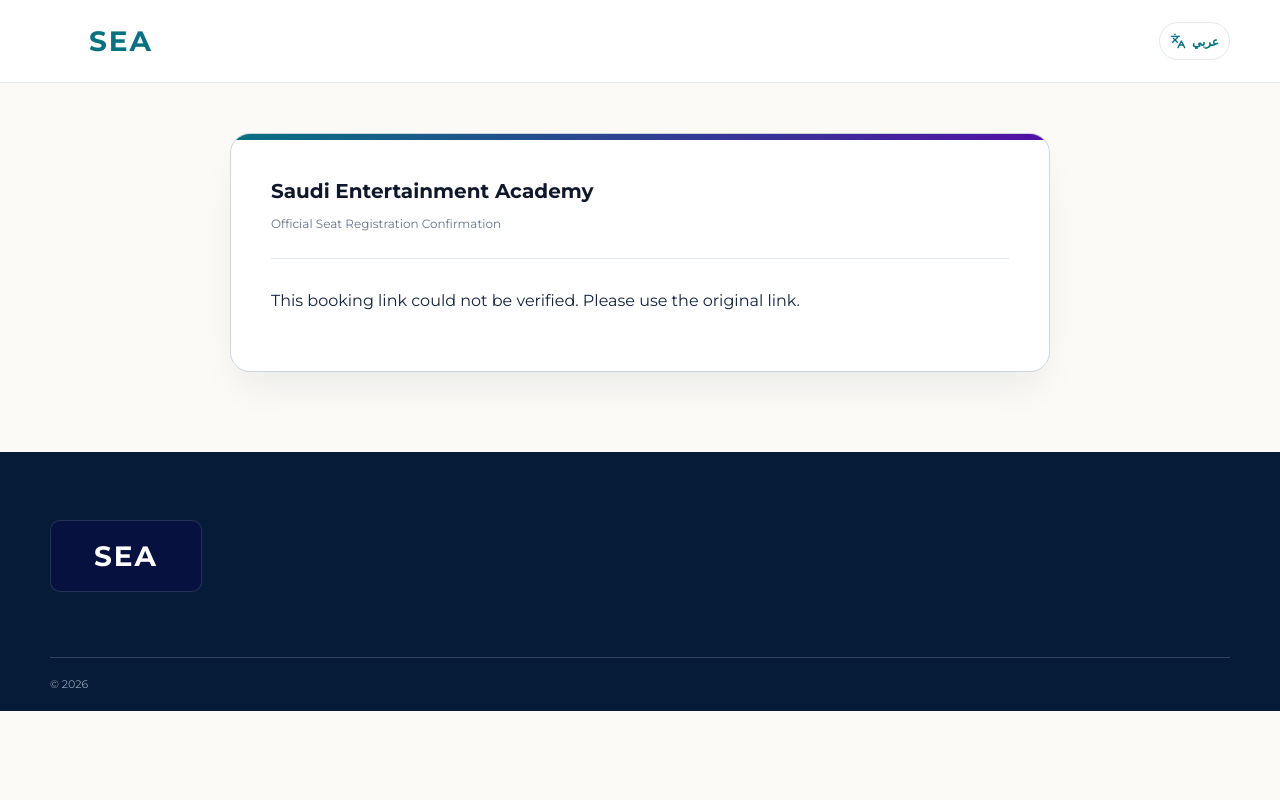
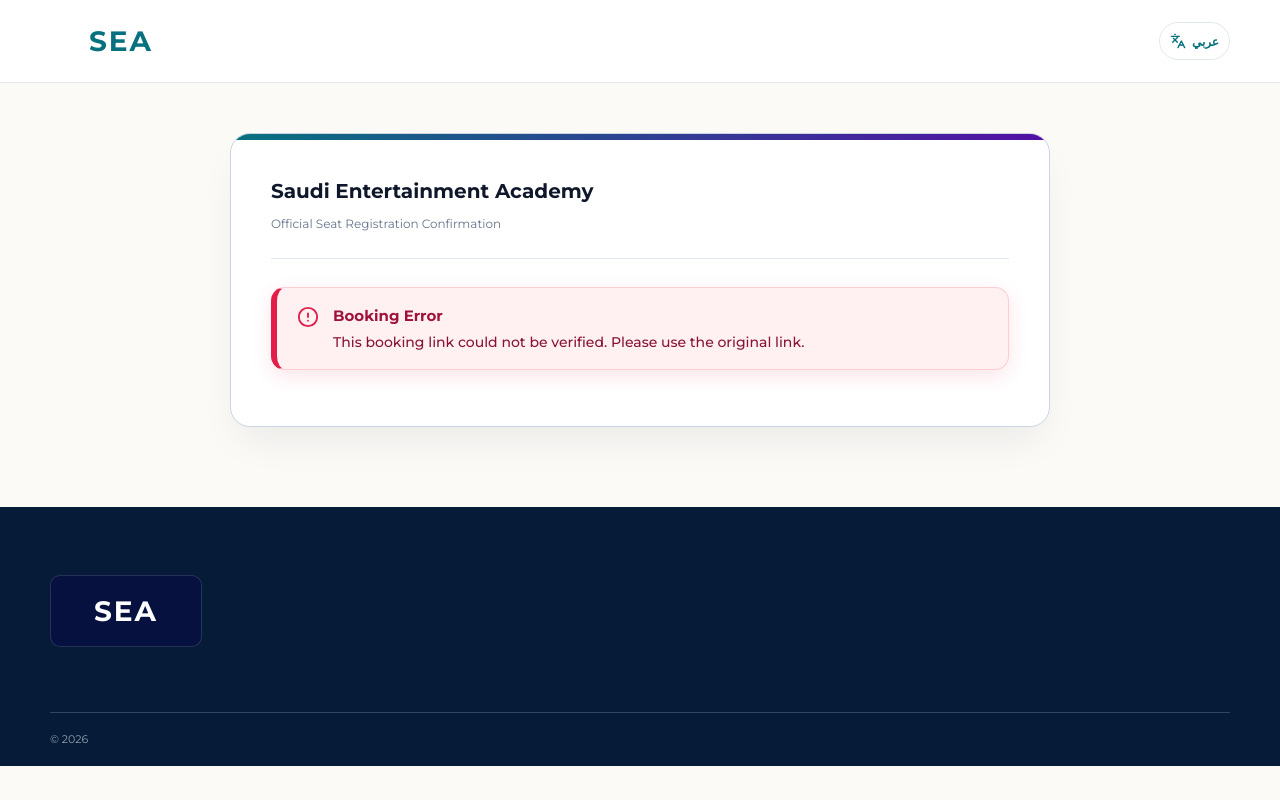
Before and after one commit to TheKatanani/SEA, a Next.js app: page /en/booking/callback in a window 1280 px wide. Built offline with nearby package versions, Linux system fonts and the light colour scheme.

Commit message:
feat(ui): redesign error and alert banners with high-contrast alert card, icon, and position above action button

```diff
--- a/app/responsive-fixes.css
+++ b/app/responsive-fixes.css
@@ -249,3 +249,103 @@
   line-height: 1.6;
   color: #64748b;
 }
+
+/* Eye-Catching Training Alerts */
+.training-alert {
+  display: flex !important;
+  align-items: flex-start !important;
+  gap: 14px !important;
+  padding: 16px 20px !important;
+  border-radius: 14px !important;
+  margin: 16px 0 !important;
+  font-size: 14px !important;
+  line-height: 1.6 !important;
+  background: #fff1f2 !important;
+  border: 1.5px solid #fecdd3 !important;
+  border-inline-start: 6px solid #e11d48 !important;
+  color: #881337 !important;
+  box-shadow: 0 6px 20px rgba(225, 29, 72, 0.12) !important;
+  animation: alertPopIn 0.3s cubic-bezier(0.16, 1, 0.3, 1) !important;
+}
+
+@keyframes alertPopIn {
+  from {
+    opacity: 0;
+    transform: translateY(-6px) scale(0.98);
+  }
+  to {
+    opacity: 1;
+    transform: translateY(0) scale(1);
+  }
+}
+
+.training-alert--error {
+  background: #fff1f2 !important;
+  border-color: #fecdd3 !important;
+  border-inline-start-color: #e11d48 !important;
+  color: #881337 !important;
+}
+
+.training-alert--warning {
+  background: #fffbeb !important;
+  border-color: #fde68a !important;
+  border-inline-start-color: #f59e0b !important;
+  color: #92400e !important;
+  box-shadow: 0 6px 20px rgba(245, 158, 11, 0.12) !important;
+}
+
+.training-alert__icon {
+  flex-shrink: 0 !important;
+  margin-top: 2px !important;
+}
+
+.training-alert--error .training-alert__icon,
+.training-alert .training-alert__icon {
+  color: #e11d48 !important;
+}
+
+.training-alert--warning .training-alert__icon {
+  color: #f59e0b !important;
+}
+
+.training-alert__content {
+  display: flex !important;
+  flex-direction: column !important;
+  gap: 4px !important;
+  flex: 1 !important;
+}
+
+.training-alert__content strong,
+.training-alert__content h3 {
+  margin: 0 !important;
+  font-size: 15px !important;
+  font-weight: 700 !important;
+}
+
+.training-alert--error .training-alert__content strong,
+.training-alert--error .training-alert__content h3,
+.training-alert .training-alert__content strong,
+.training-alert .training-alert__content h3 {
+  color: #9f1239 !important;
+}
+
+.training-alert--warning .training-alert__content strong,
+.training-alert--warning .training-alert__content h3 {
+  color: #b45309 !important;
+}
+
+.training-alert__content p {
+  margin: 0 !important;
+  font-size: 14px !important;
+  font-weight: 500 !important;
+  line-height: 1.5 !important;
+}
+
+.training-alert__hint {
+  font-size: 13px !important;
+  font-weight: 500 !important;
+  margin-top: 6px !important;
+  padding-top: 6px !important;
+  border-top: 1px dashed rgba(225, 29, 72, 0.25) !important;
+  color: #9f1239 !important;
+}
--- a/components/Checkout.tsx
+++ b/components/Checkout.tsx
@@ -74,12 +74,17 @@
 
   if (remaining === 0 || b.status !== "PENDING") {
     return (
-      <div className="training-alert">
-        <h3>{en ? "The reservation has expired" : "انتهت مهلة الحجز"}</h3>
-        <p>{en ? "Choose an available seat again. A late payment will be reviewed by the Academy." : "اختر مقعداً متاحاً من جديد. أي دفع متأخر ستراجعه الأكاديمية."}</p>
-        <Link href="/programs" className="button button--primary">
-          {en ? "Programs" : "البرامج"}
-        </Link>
+      <div className="training-alert training-alert--warning" role="alert">
+        <Clock size={24} className="training-alert__icon" aria-hidden="true" />
+        <div className="training-alert__content">
+          <h3>{en ? "The reservation has expired" : "انتهت مهلة الحجز المؤقت"}</h3>
+          <p>{en ? "Choose an available seat again. A late payment will be reviewed by the Academy." : "اختر مقعداً متاحاً من جديد. أي دفع متأخر ستراجعه الأكاديمية."}</p>
+          <div style={{ marginTop: "10px" }}>
+            <Link href="/programs" className="button button--primary">
+              {en ? "Browse Programs" : "استعراض البرامج"}
+            </Link>
+          </div>
+        </div>
       </div>
     );
   }
@@ -102,7 +107,14 @@
 
       <link rel="stylesheet" href="https://cdn.moyasar.com/mpf/1.15.0/moyasar.css" />
       <Script src="https://cdn.moyasar.com/mpf/1.15.0/moyasar.js" onReady={() => setReady(true)} onError={() => setError(true)} />
-      {error && <p role="alert" className="training-alert">{en ? "Payment form could not be loaded. Please refresh." : "تعذر تحميل نموذج الدفع. يرجى تحديث الصفحة."}</p>}
+      {error && (
+        <div className="training-alert training-alert--error" role="alert">
+          <AlertCircle size={20} className="training-alert__icon" aria-hidden="true" />
+          <div className="training-alert__content">
+            <p>{en ? "Payment form could not be loaded. Please refresh." : "تعذر تحميل نموذج الدفع. يرجى تحديث الصفحة."}</p>
+          </div>
+        </div>
+      )}
       <div ref={paymentElement} className="sea-payment" />
       <Link className="text-link" href={"/booking/confirmation/" + b.id + "#token=" + token}>
         {en ? "Check booking status" : "متابعة حالة الحجز"}
@@ -247,12 +259,27 @@
                 </span>
               </label>
 
+              {error && (
+                <div className="training-alert training-alert--error" role="alert">
+                  <AlertCircle size={22} className="training-alert__icon" aria-hidden="true" />
+                  <div className="training-alert__content">
+                    <strong>{en ? "Registration Notice" : "تنبيه أثناء التسجيل"}</strong>
+                    <p>{error}</p>
+                    {(error.includes("مسجل بالفعل") || error.includes("already registered")) && (
+                      <span className="training-alert__hint">
+                        {en
+                          ? "This learner has already secured a seat in this cohort. Only 1 seat per National ID is allowed."
+                          : "تم تأكيد مقعد لهذا المتدرب بالفعل في هذه الدفعة. يُسمح بمقعد واحد فقط لكل رقم هوية وطنية."}
+                      </span>
+                    )}
+                  </div>
+                </div>
+              )}
+
               <button className="button button--primary" disabled={busy}>
                 {busy ? (en ? "Reserving seat…" : "جارٍ حفظ المقعد…") : en ? "Reserve Seat & Proceed to Payment" : "احفظ المقعد وانتقل للدفع"}
                 {en ? <ArrowRight size={16} /> : <ArrowLeft size={16} />}
               </button>
-
-              {error && <p className="training-alert" role="alert">{error}</p>}
             </form>
           )}
         </section>
@@ -381,7 +408,15 @@
           )}
         </div>
 
-        {error && <p className="training-alert" role="alert">{error}</p>}
+        {error && (
+          <div className="training-alert training-alert--error" role="alert">
+            <AlertCircle size={22} className="training-alert__icon" aria-hidden="true" />
+            <div className="training-alert__content">
+              <strong>{en ? "Booking Error" : "تنبيه الحجز"}</strong>
+              <p>{error}</p>
+            </div>
+          </div>
+        )}
 
         {b && data && (
           <>
```
